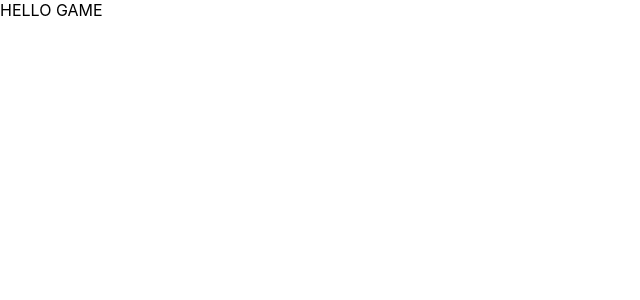
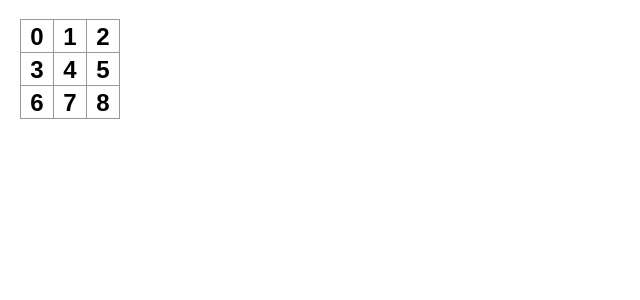
Before and after one commit to cdcasey/react-tictactoe-ts, a React (Create React App) app: page / in a window 1280 px wide. Shown: the top 300 px of the page, without its empty margins (0-640 px from the left). Built offline with nearby package versions, Linux system fonts and the light colour scheme.

Commit message:
Basic board in place

```diff
--- /dev/null
+++ b/src/components/Board/Board.tsx
@@ -0,0 +1,34 @@
+import React from 'react';
+
+export default function Board() {
+  const renderSquare = (i: Number) => (
+    <button
+      type="button"
+      className="square"
+      //   className={props.winningCells.includes(i) ? 'square winner' : 'square'}
+      //   onClick={() => props.onClick(i)}
+    >
+      {i}
+    </button>
+  );
+
+  return (
+    <div>
+      <div className="board-row">
+        {renderSquare(0)}
+        {renderSquare(1)}
+        {renderSquare(2)}
+      </div>
+      <div className="board-row">
+        {renderSquare(3)}
+        {renderSquare(4)}
+        {renderSquare(5)}
+      </div>
+      <div className="board-row">
+        {renderSquare(6)}
+        {renderSquare(7)}
+        {renderSquare(8)}
+      </div>
+    </div>
+  );
+}
--- /dev/null
+++ b/src/components/Board/index.js
@@ -0,0 +1,3 @@
+import Board from './Board';
+
+export { Board };
--- a/src/components/Game.tsx
+++ /dev/null
@@ -1,8 +0,0 @@
-import React from 'react'
-
-
-export default function Game() {
-    return (
-        <div>HELLO GAME</div>
-    )
-}
--- /dev/null
+++ b/src/components/Game/Game.tsx
@@ -0,0 +1,7 @@
+import React from 'react';
+
+import { Board } from 'components/Board';
+
+export default function Game() {
+  return <Board />;
+}
--- /dev/null
+++ b/src/components/Game/index.js
@@ -0,0 +1,3 @@
+import Game from './Game';
+
+export { Game };
--- a/src/index.css
+++ b/src/index.css
@@ -1,13 +1,70 @@
 body {
-  margin: 0;
-  font-family: -apple-system, BlinkMacSystemFont, 'Segoe UI', 'Roboto', 'Oxygen',
-    'Ubuntu', 'Cantarell', 'Fira Sans', 'Droid Sans', 'Helvetica Neue',
-    sans-serif;
-  -webkit-font-smoothing: antialiased;
-  -moz-osx-font-smoothing: grayscale;
+  font: 14px, 'Century Gothic', Futura, sans-serif;
+  margin: 20px;
 }
 
-code {
-  font-family: source-code-pro, Menlo, Monaco, Consolas, 'Courier New',
-    monospace;
+ol,
+ul {
+  padding-left: 30px;
 }
+
+.board-row:after {
+  clear: both;
+  content: '';
+  display: table;
+}
+
+.status {
+  margin-bottom: 10px;
+}
+
+.square {
+  background: #fff;
+  border: 1px solid #999;
+  float: left;
+  font-size: 24px;
+  font-weight: bold;
+  line-height: 34px;
+  height: 34px;
+  margin-right: -1px;
+  margin-top: -1px;
+  padding: 0;
+  text-align: center;
+  width: 34px;
+}
+
+.square:focus {
+  outline: none;
+}
+
+.kbd-navigation .square:focus {
+  background: #ddd;
+}
+
+.game {
+  display: flex;
+  flex-direction: row;
+}
+
+.game-info {
+  margin-left: 20px;
+}
+
+.current {
+  font-weight: bold;
+  /* background: lightgrey; */
+}
+
+.ascending {
+  display: flex;
+  flex-direction: column-reverse;
+}
+
+.descending {
+  display: flex;
+  flex-direction: column;
+}
+
+.winner {
+  background-color: #ddd;
+}
```
Also changed, not shown: src/index.tsx (+7 -8 lines), .prettierrc.js.
